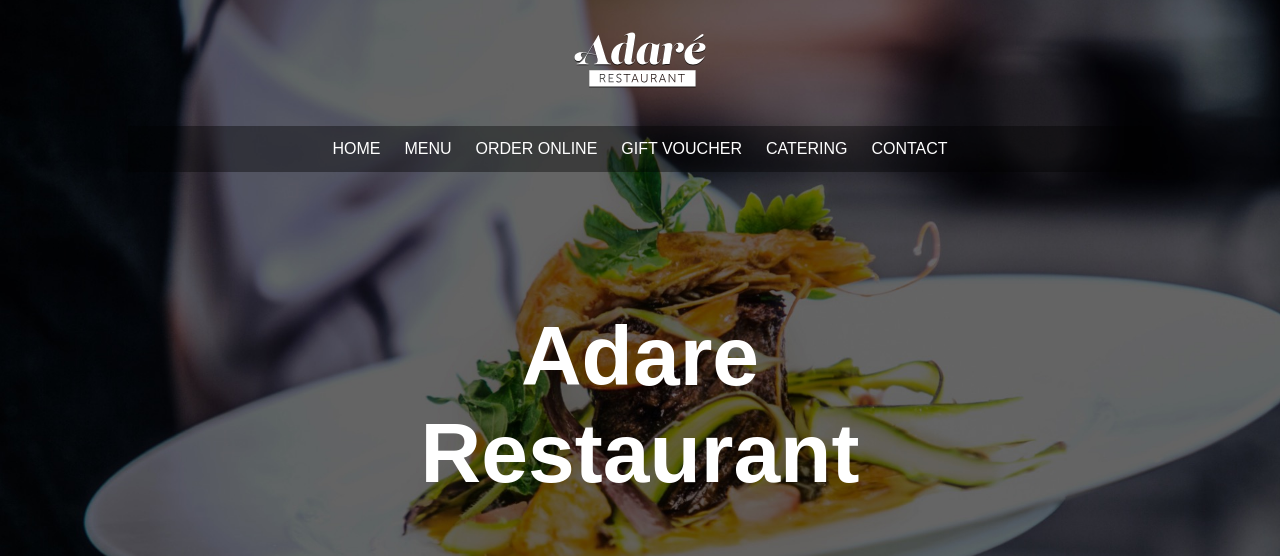
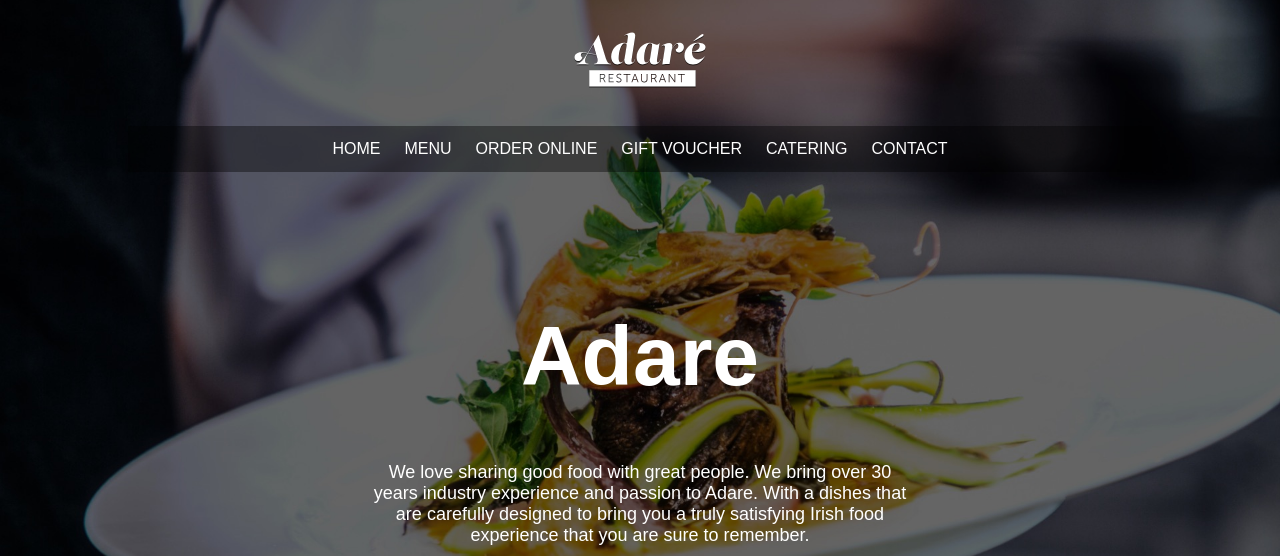
Before and after one commit to Gabriel-Ionita/Adare-restaurant3, a plain HTML site: page index.html in a window 1280 px wide. Shown: the top 556 px of the page. Drawn offline with Linux system fonts and the light colour scheme.

Commit message:
titlu modificat

```diff
--- a/index.html
+++ b/index.html
@@ -23,7 +23,7 @@
       </nav>
 
       <main>
-        <h1>Adare Restaurant</h1>
+        <h1>Adare</h1>
         <p>
           We love sharing good food with great people. We bring over 30 years
           industry experience and passion to Adare. With a dishes that are
```
